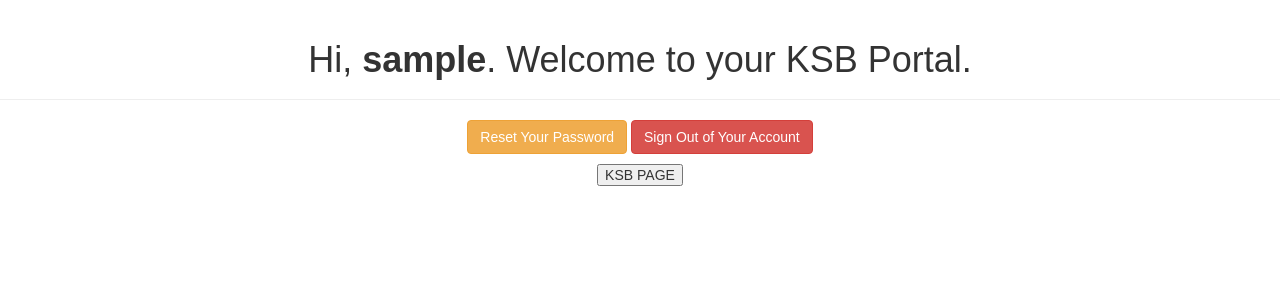
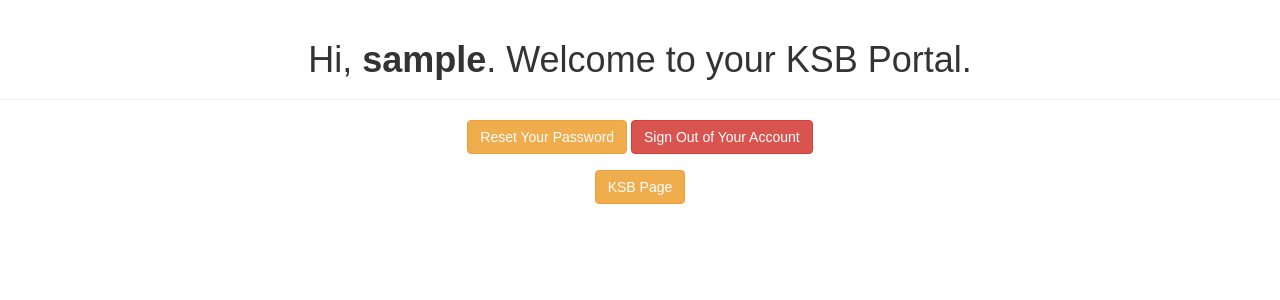
Before and after one commit to tbishop95/CO659, a PHP site: page /welcome.php in a window 1280 px wide. Shown: the top 300 px of the page. Run offline with PHP 8.4, Linux system fonts and the light colour scheme; the visitor is signed in with stand-in values (Sample User, id 1).

Commit message:
Update welcome.php

```diff
--- a/welcome.php
+++ b/welcome.php
@@ -26,9 +26,9 @@ if(!isset($_SESSION["loggedin"]) || $_SESSION["loggedin"] !== true){
     <p>
         <a href="reset-password.php" class="btn btn-warning">Reset Your Password</a>
         <a href="logout.php" class="btn btn-danger">Sign Out of Your Account</a>
-        <form method="get" action="ksb.php">
-          <button type="submit">KSB PAGE</button>
-        </form>
+        <br>
+        <br>
+        <a href="ksb.php" class="btn btn-warning">KSB Page</a>
     </p>
 
 </body>
```
